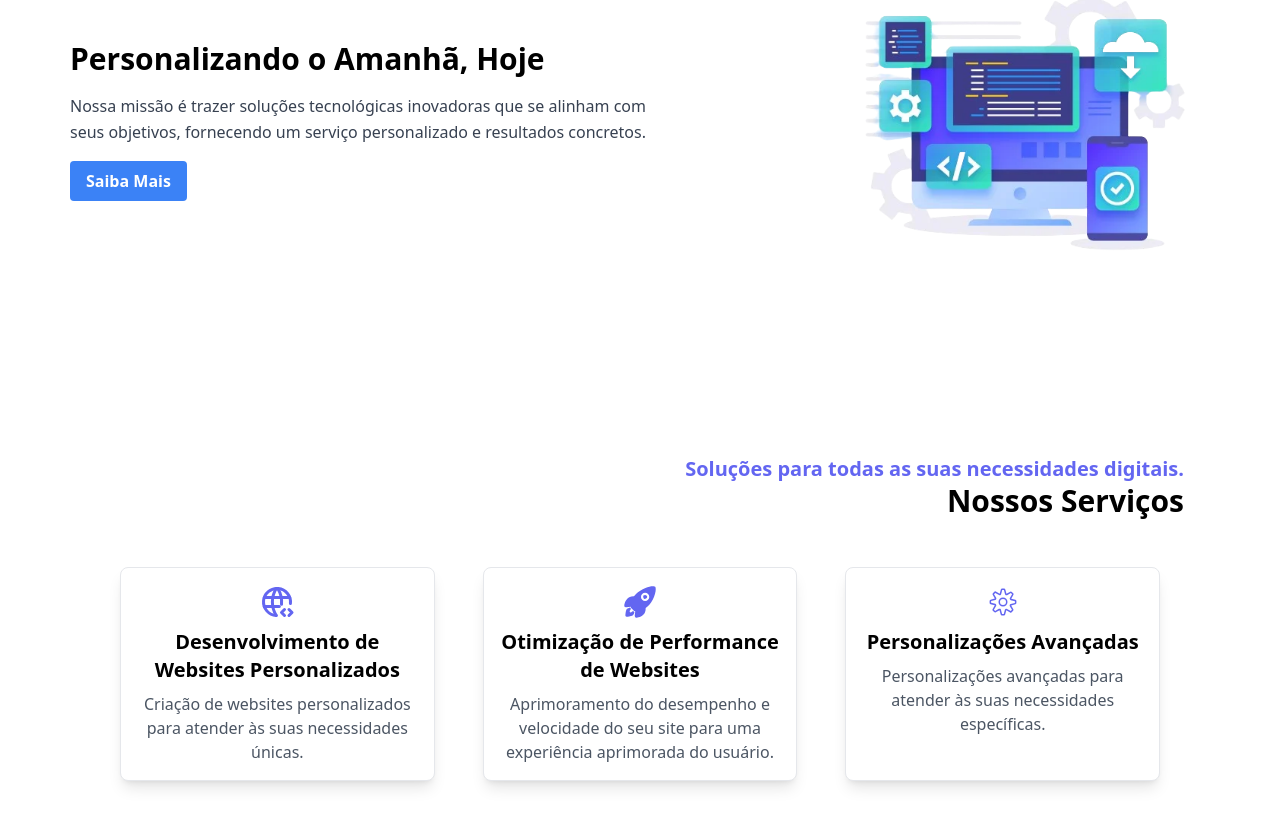
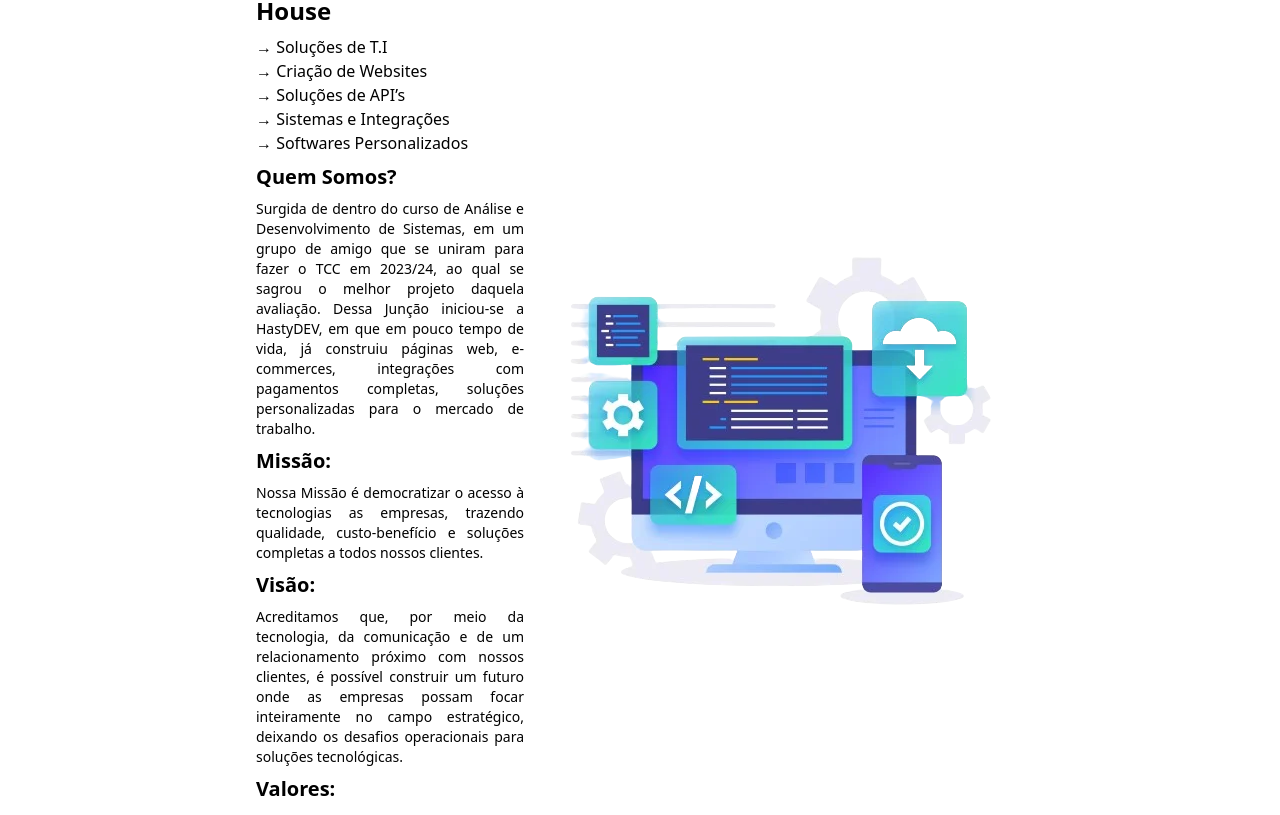
Before and after one commit to Hasty-DEV/hasty-website, a React (Vite) app: page / in a window 1280 px wide. Shown: the part 1229-2044 px from the top of the page. Built offline with nearby package versions, Linux system fonts and the light colour scheme.

Commit message:
feat: add new about us

```diff
--- a/src/locales/en/translation.json
+++ b/src/locales/en/translation.json
@@ -13,11 +13,7 @@
     "card3": {
       "title": "IT Consulting",
       "description": "Tailored solutions to turn technological challenges into opportunities."
-    },
-    "customizingTomorrow": "Customizing Tomorrow, Today",
-    "description": "Our mission is to bring innovative technological solutions that align with your goals, providing personalized service and tangible results.",
-    "ctaButton": "Learn More",
-    "imageAlt": "Illustrative image about the About Us section."
+    }
   },
   "hero": {
     "title": "Innovation and Technology at Your Reach",
--- a/src/locales/es/translation.json
+++ b/src/locales/es/translation.json
@@ -13,11 +13,7 @@
     "card3": {
       "title": "Consultoría de TI",
       "description": "Soluciones personalizadas para convertir los desafíos tecnológicos en oportunidades."
-    },
-    "customizingTomorrow": "Personalizando el Mañana, Hoy",
-    "description": "Nuestra misión es aportar soluciones tecnológicas innovadoras que se alineen con tus objetivos, brindando un servicio personalizado y resultados concretos.",
-    "ctaButton": "Saber Más",
-    "imageAlt": "Imagen ilustrativa sobre la sección de Nosotros."
+    }
   },
   "hero": {
     "title": "Innovación y Tecnología al Alcance de Tu Mano",
--- a/src/locales/pt/translation.json
+++ b/src/locales/pt/translation.json
@@ -13,11 +13,7 @@
     "card3": {
       "title": "Consultoria de TI",
       "description": "Soluções sob medida para transformar desafios tecnológicos em oportunidades."
-    },
-    "customizingTomorrow": "Personalizando o Amanhã, Hoje",
-    "description": "Nossa missão é trazer soluções tecnológicas inovadoras que se alinham com seus objetivos, fornecendo um serviço personalizado e resultados concretos.",
-    "ctaButton": "Saiba Mais",
-    "imageAlt": "Imagem ilustrativa sobre a seção de sobre nós."
+    }
   },
   "hero": {
     "title": "Inovação e Tecnologia ao seu Alcance",
--- a/src/view/screens/partials/About.tsx
+++ b/src/view/screens/partials/About.tsx
@@ -1,4 +1,4 @@
-import { useTranslation } from 'react-i18next';
+import { useTranslation } from "react-i18next";
 import Card from "../../../components/Card";
 import AboutImg from "../../assets/aboutimg.webp";
 
@@ -7,50 +7,77 @@ const About = () => {
 
   return (
     <section
-      className="w-full flex flex-col items-center justify-center pb-36"
+      className="w-full flex flex-col items-center justify-center pb-36 gap-y-4"
       id="about"
     >
-      <div className="px-8 flex flex-col items-center justify-center">
+      <article className="px-8 flex flex-col items-center justify-center">
         <span className="text-2xl text-indigo-500 font-bold">
-          {t('about.solutionsTitle')}
+          {t("about.solutionsTitle")}
         </span>
         <h2 className="text-4xl mb-6 text-center">
-          {t('about.digitalPresence')}
+          {t("about.digitalPresence")}
         </h2>
-      </div>
-      <div className="w-full flex flex-wrap justify-center">
+      </article>
+      <article className="w-full flex flex-wrap justify-center">
         <Card
           quantity="6"
-          title={t('about.card1.title')}
-          description={t('about.card1.description')}
+          title={t("about.card1.title")}
+          description={t("about.card1.description")}
         />
         <Card
           quantity="6"
-          title={t('about.card2.title')}
-          description={t('about.card2.description')}
+          title={t("about.card2.title")}
+          description={t("about.card2.description")}
         />
         <Card
           quantity="4"
-          title={t('about.card3.title')}
-          description={t('about.card3.description')}
+          title={t("about.card3.title")}
+          description={t("about.card3.description")}
         />
-      </div>
-      <div className="flex flex-col lg:flex-row items-center justify-center lg:justify-between px-8">
-        <div className="max-w-xl lg:w-full lg:mr-16 mb-8 lg:mb-0">
-          <h2 className="text-3xl font-bold mb-4">
-            {t('about.customizingTomorrow')}
-          </h2>
-          <p className="text-gray-700 leading-relaxed text-justify">
-            {t('about.description')}
+      </article>
+      <article className="flex items-center justify-center px-64">
+        <div className="flex flex-col gap-y-2">
+          <h2 className="font-bold text-2xl">HastyDev - Software House</h2>
+          <ul>
+            <li>→ Soluções de T.I</li>
+            <li> → Criação de Websites</li>
+            <li> → Soluções de API’s</li>
+            <li>→ Sistemas e Integrações</li>
+            <li>→ Softwares Personalizados</li>
+          </ul>
+          <h3 className="font-semibold text-xl">Quem Somos?</h3>
+          <p className="text-sm text-justify">
+            Surgida de dentro do curso de Análise e Desenvolvimento de Sistemas,
+            em um grupo de amigo que se uniram para fazer o TCC em 2023/24, ao
+            qual se sagrou o melhor projeto daquela avaliação. Dessa Junção
+            iniciou-se a HastyDEV, em que em pouco tempo de vida, já construiu
+            páginas web, e-commerces, integrações com pagamentos completas,
+            soluções personalizadas para o mercado de trabalho.
           </p>
-          <button className="bg-blue-500 hover:bg-blue-600 text-white font-bold py-2 px-4 rounded mt-4">
-            {t('about.ctaButton')}
-          </button>
+          <h3 className="font-semibold text-xl">Missão:</h3>
+          <p className="text-sm text-justify">
+            Nossa Missão é democratizar o acesso à tecnologias as empresas,
+            trazendo qualidade, custo-benefício e soluções completas a todos
+            nossos clientes.
+          </p>
+          <h3 className="font-semibold text-xl">Visão:</h3>
+          <p className="text-sm text-justify">
+            Acreditamos que, por meio da tecnologia, da comunicação e de um
+            relacionamento próximo com nossos clientes, é possível construir um
+            futuro onde as empresas possam focar inteiramente no campo
+            estratégico, deixando os desafios operacionais para soluções
+            tecnológicas.
+          </p>
+          <h3 className="font-semibold text-xl">Valores:</h3>
+          <ul className="list-disc">
+            <li>Compromisso com a qualidade</li>
+            <li>Inovação constante</li>
+            <li>Foco no cliente</li>
+            <li>Ética e transparência</li>
+          </ul>
         </div>
-        <div className="max-w-xl lg:w-1/3">
-          <img src={AboutImg} alt={t('about.imageAlt')} className="w-full h-auto" />
-        </div>
-      </div>
+        <img src={AboutImg} className="w-full h-auto" />
+      </article>
     </section>
   );
 };
```
